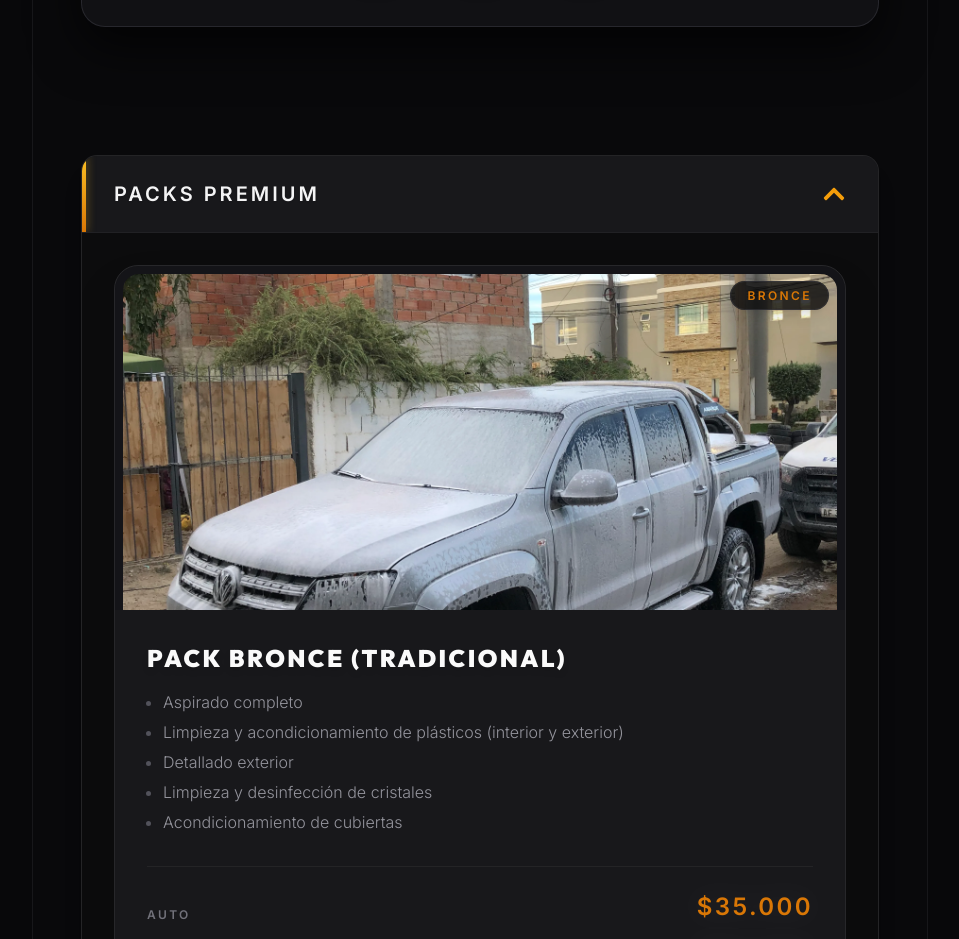
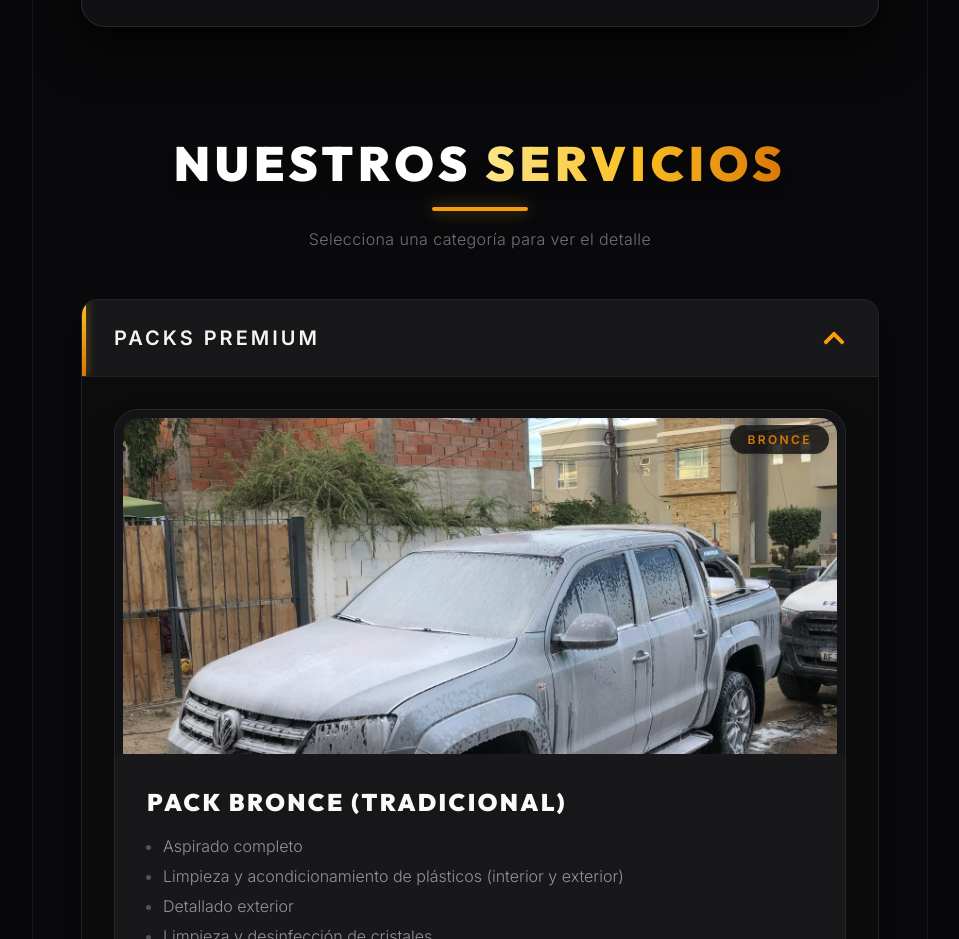
Before and after one commit to tomascastro817/carta-bar, a React (Vite) app: page / in a window 1280 px wide. Shown: the part 840-1779 px from the top of the page, without its empty margins (160-1119 px from the left). Built offline with nearby package versions, Linux system fonts and the light colour scheme.

Commit message:
actualizacion

```diff
--- a/src/components/Carta.jsx
+++ b/src/components/Carta.jsx
@@ -29,7 +29,22 @@ const Carta = () => {
   };
 
   return (
-    <div className="pb-16 pt-8 font-sans">
+    <div className="pb-4 pt-4 font-sans">
+      {/* Título de la sección */}
+      <motion.div
+        initial={{ opacity: 0, y: 20 }}
+        whileInView={{ opacity: 1, y: 0 }}
+        viewport={{ once: true }}
+        transition={{ duration: 0.8 }}
+        className="text-center mb-12 px-4"
+      >
+        <h2 className="text-3xl md:text-5xl font-black text-white uppercase tracking-widest drop-shadow-lg font-display">
+          Nuestros <span className="text-transparent bg-clip-text bg-gradient-to-r from-amber-200 via-amber-400 to-amber-600">Servicios</span>
+        </h2>
+        <div className="w-24 h-1 bg-amber-500 mx-auto mt-5 rounded-full shadow-[0_0_15px_rgba(251,191,36,0.5)]"></div>
+        <p className="text-zinc-500 font-light mt-4 text-sm md:text-base tracking-wide max-w-md mx-auto">Selecciona una categoría para ver el detalle</p>
+      </motion.div>
+
       {categorias.map((categoria, index) => {
         const productosPorCategoria = products.filter(
           (producto) => producto.categoria === categoria
```
